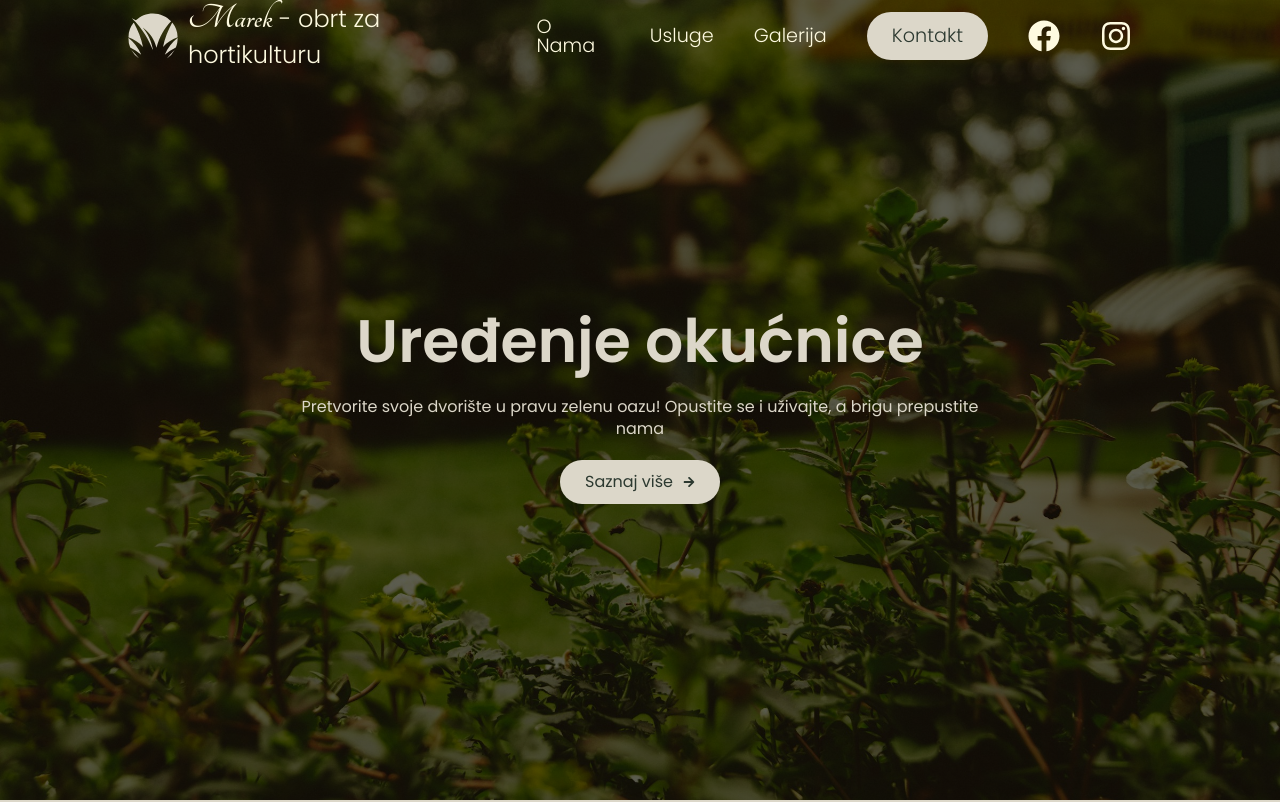
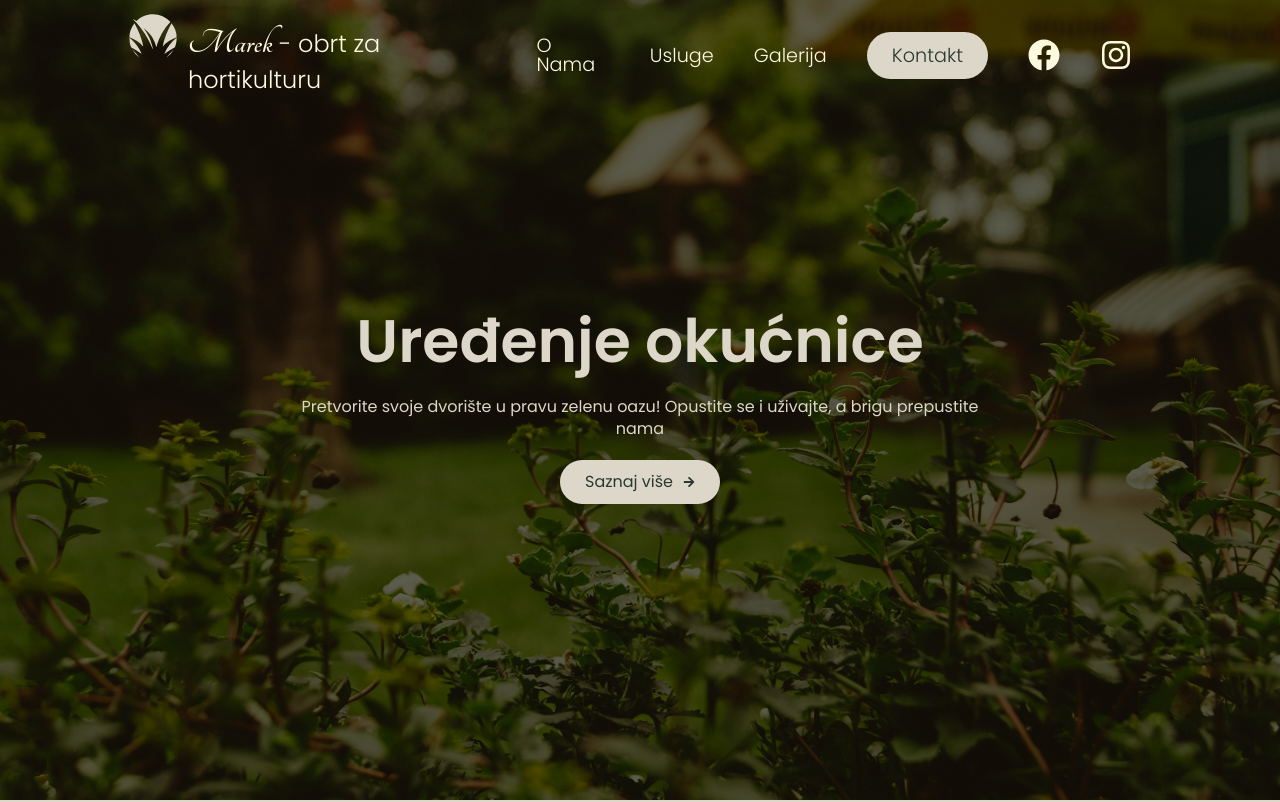
Before and after one commit to Steko98/React-static-SPA, a React (Vite) app in the folder Simple-business-website/: page / in a window 1280 px wide. Shown: the top 802 px of the page. Built offline with nearby package versions, Linux system fonts and the light colour scheme.

Commit message:
Navbar retouch

```diff
--- a/Simple-business-website/src/components/Navbar/Navbar.css
+++ b/Simple-business-website/src/components/Navbar/Navbar.css
@@ -2,27 +2,30 @@
 
 nav {
   width: 100%;
-  height: 72px;
   color: #dcd7c9;
-  padding: 4px 0;
   position: fixed;
   top: 0;
   left: 0;
   display: flex;
-  align-items: center;
+  align-items: baseline;
   justify-content: space-between;
   z-index: 10;
   transition: 0.5s;
+  padding-top: 4px;
+  padding-bottom: 8px;
 }
 
 .logo-head {
   display: flex;
   justify-content: center;
-  align-items: center;
+  align-items: baseline;
 }
 
 .logo {
   margin-right: 10px;
+  height: 3rem;
+  position: relative;
+  top: 8px;
 }
 
 .nav-naslov {
```
